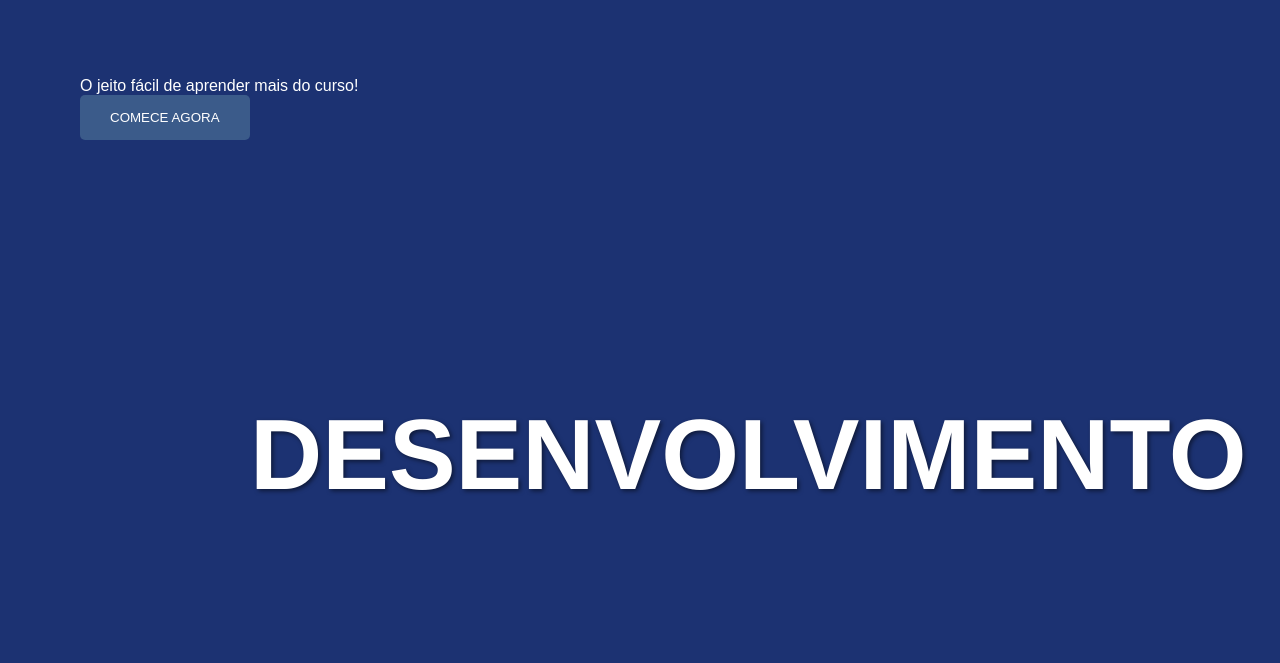
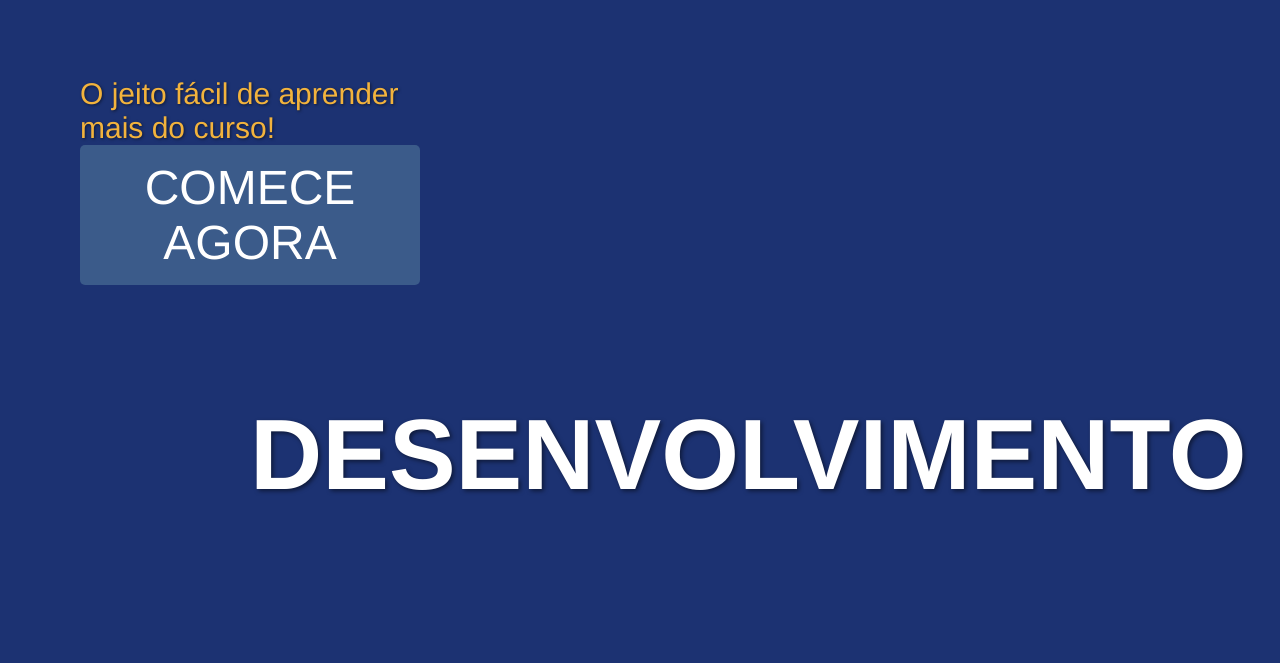
Before and after one commit to djuvisa/Projeto, a website: page tela1.html in a window 1280 px wide. Shown: the part 137-800 px from the top of the page. Drawn offline with Linux system fonts and the light colour scheme.

Commit message:
atualiza2

```diff
--- a/css/design.css
+++ b/css/design.css
@@ -79,6 +79,17 @@ nav{
     border: none;
     padding: 15px 30px;
     border-radius: 5px;
+    font-size: 3rem;
+    font-family: 'Franklin Gothic Medium', 'Arial Narrow', Arial, sans-serif;
+}
+.banner2{
+    font-size: 30px;
+    color: #F2B33D;
+    font-family: 'Franklin Gothic Medium', 'Arial Narrow', Arial, sans-serif;
+    text-shadow: 1px 1px 3px rgba(0, 0, 0, 0.5); /* Sombra para destacar o texto */
+    top: 70%;
+    left: 50%;
+
 }
 
 #button1 a{
--- a/tela1.html
+++ b/tela1.html
@@ -23,7 +23,7 @@
    <main>
     <section class="destaque">
         <h1 class="banner">DESENVOLVIMENTO</h1>
-         <p>O jeito fácil de aprender mais do curso!</p>
+         <p class="banner2">O jeito fácil de aprender mais do curso!</p>
          <button id="button1"><a href="tela2.html">COMECE AGORA</a></button>
          <img class="roboinicial" src="img/image-removebg-preview (2).png">
     </section>
```
